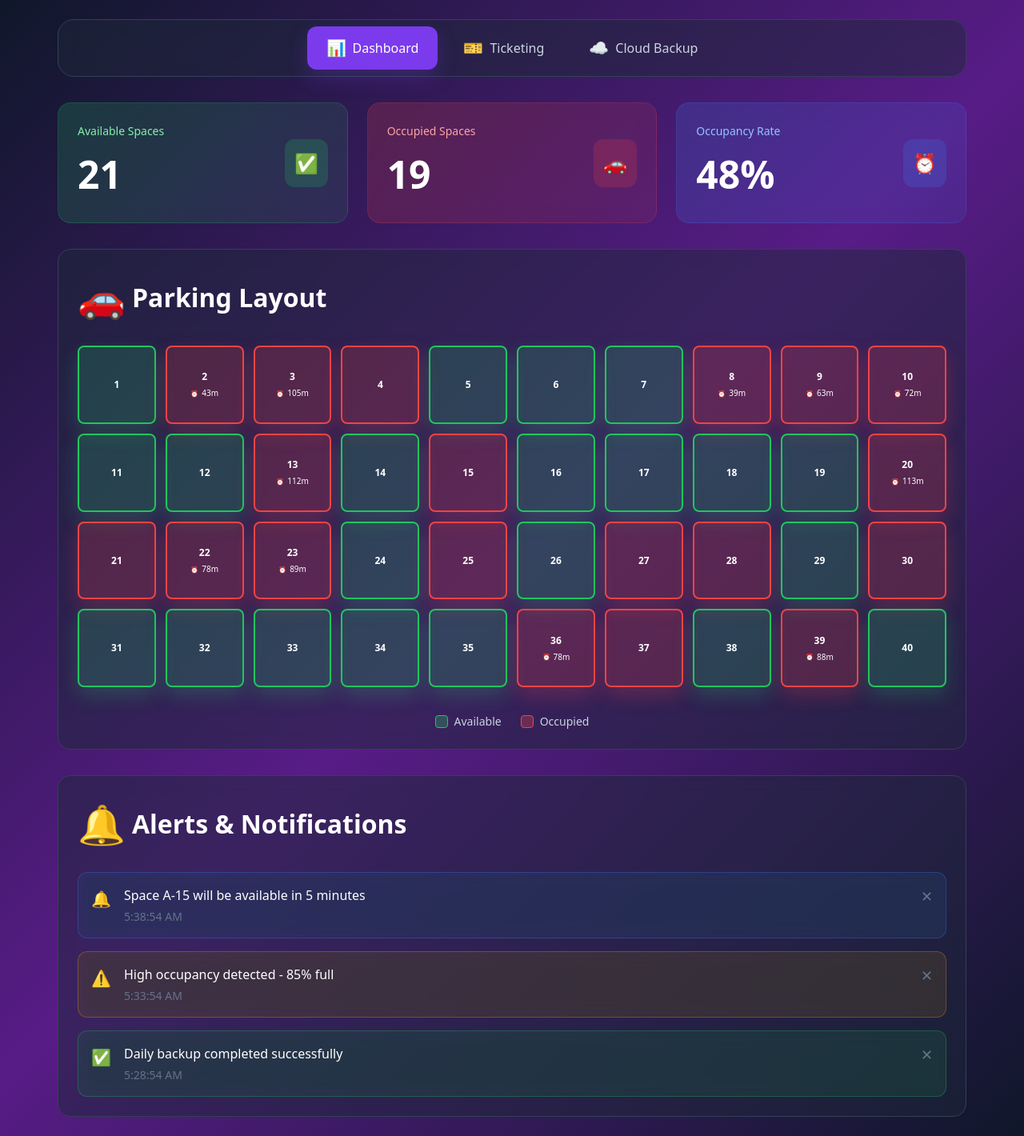
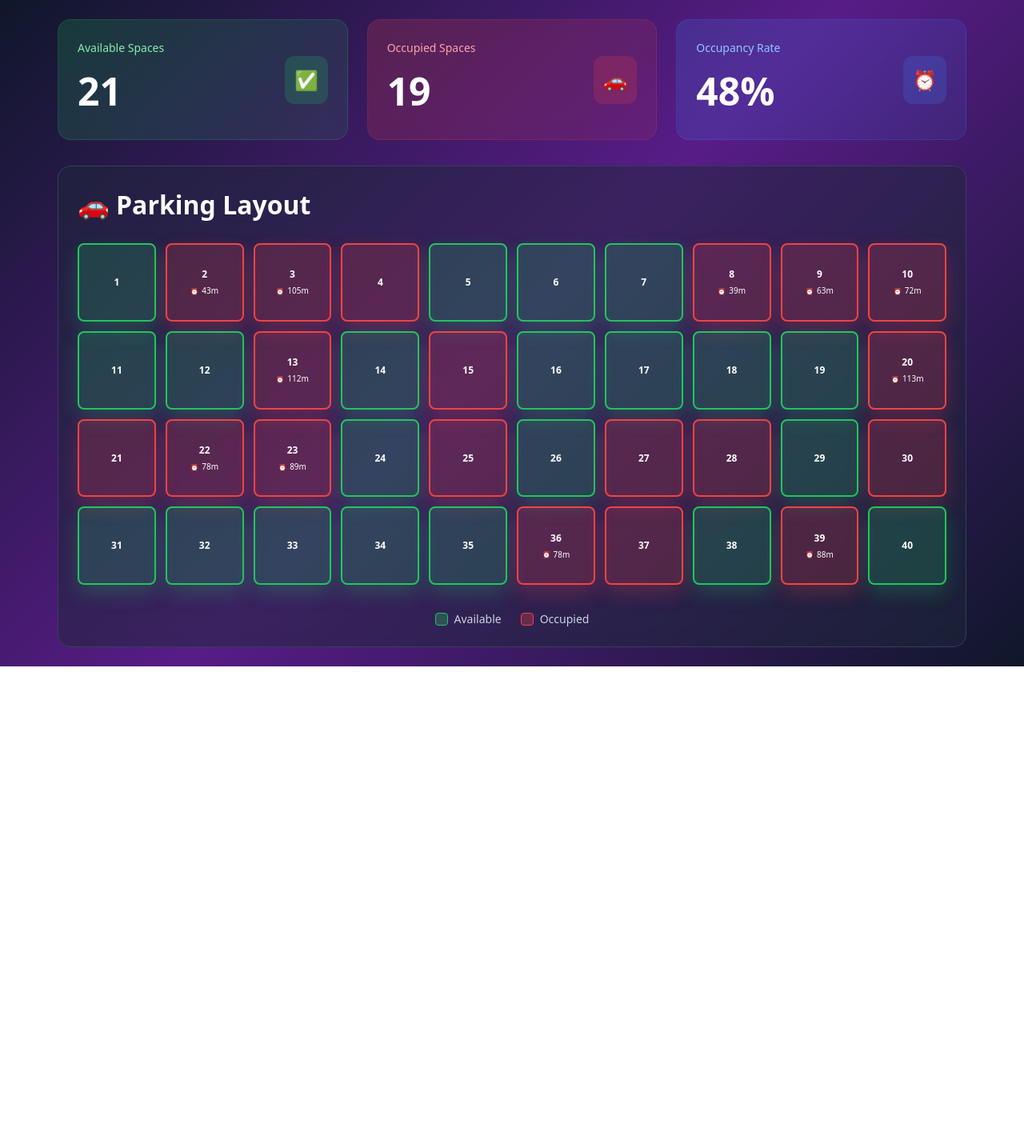
Before and after one commit to nishantpandey2003/park-vista-ui-hub, a React (Vite) app: page / in a window 1280 px wide. Shown: the whole page at 80% size. After the commit the page ends 833 px from the top, so only its background shows below. Built offline with nearby package versions, Linux system fonts and the light colour scheme.

Commit message:
Refactor: Remove tabs and convert to React JSX, HTML, CSS
Converted the dashboard to React JSX, HTML, and CSS, removing the tab navigation and associated components.

```diff
--- a/src/pages/Index.jsx
+++ b/src/pages/Index.jsx
@@ -1,15 +1,10 @@
 
 import { useState } from 'react';
 import { ParkingGrid } from '../components/parking/ParkingGrid.jsx';
-import { AlertSystem } from '../components/parking/AlertSystem.jsx';
-import { TicketingSystem } from '../components/parking/TicketingSystem.jsx';
-import { CloudBackup } from '../components/parking/CloudBackup.jsx';
 import { StatsOverview } from '../components/parking/StatsOverview.jsx';
-import { Navigation } from '../components/parking/Navigation.jsx';
 import './Index.css';
 
 const Index = () => {
-  const [activeTab, setActiveTab] = useState('dashboard');
   const [parkingSpaces] = useState(() => {
     // Generate 40 parking spaces with random occupancy
     return Array.from({ length: 40 }, (_, i) => ({
@@ -25,10 +20,6 @@ const Index = () => {
   return (
     <div className="main-container">
       <div className="container">
-        <Navigation activeTab={activeTab} onTabChange={setActiveTab} />
-
-        <div className="main-content">
-          {activeTab === 'dashboard' && (
         <div className="dashboard-content">
           <StatsOverview
             totalSpaces={parkingSpaces.length}
@@ -36,13 +27,6 @@ const Index = () => {
             availableSpaces={availableSpaces}
           />
           <ParkingGrid spaces={parkingSpaces} />
-              <AlertSystem />
-            </div>
-          )}
-
-          {activeTab === 'ticketing' && <TicketingSystem />}
-
-          {activeTab === 'backup' && <CloudBackup />}
         </div>
       </div>
     </div>
```
Lines whose indentation alone changed are shown as unchanged.
